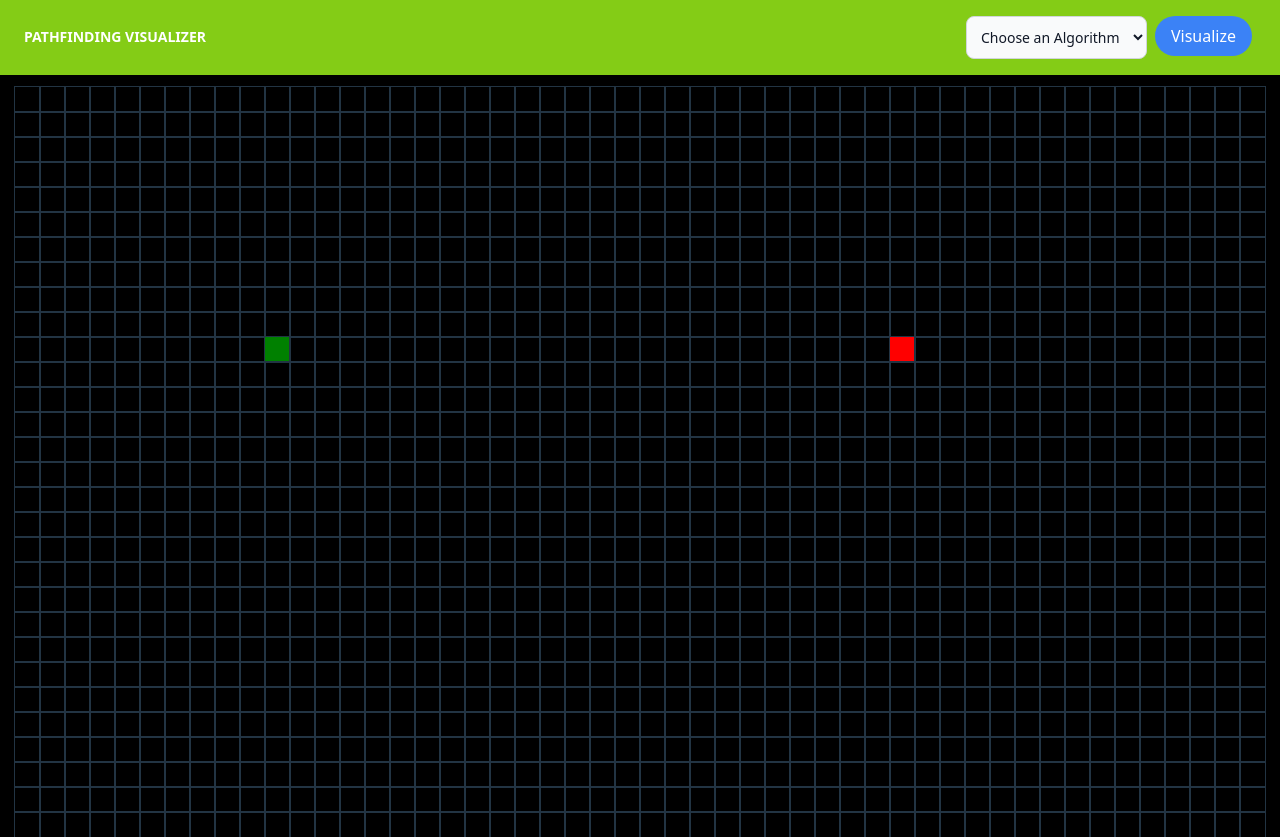
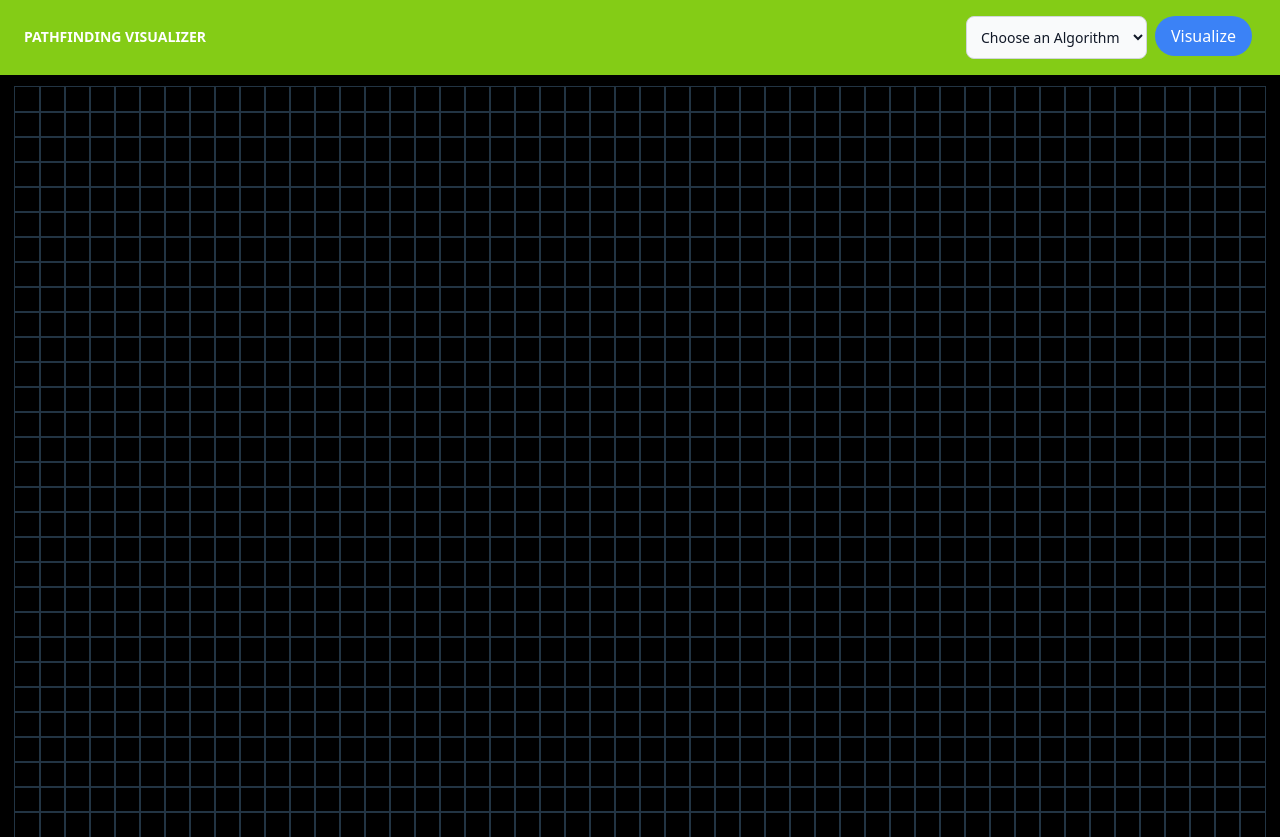
Before and after one commit to sasszz/Pathfinder-Visualizer, a React (Create React App) app: page / in a window 1280 px wide. Built offline with nearby package versions, Linux system fonts and the light colour scheme.

Commit message:
Readded Functional Component

```diff
--- a/src/App.jsx
+++ b/src/App.jsx
@@ -1,6 +1,6 @@
 import logo from './logo.svg';
 import './App.css';
-import Board from './components/Board/Board';
+import Board from './components/Board-Functional/Board';
 
 function App() {
   return (
--- a/src/components/Board/Board.jsx
+++ b/src/components/Board-Class/Board.jsx
@@ -5,7 +5,7 @@ import Header from '../Header/Header';
 
   // CHANGE START
   document.onmouseover = function(e) {
-    // console.log(e.target.id);
+  // console.log(e.target.id);
 }
 
   document.onmousedown = (e) => {
@@ -17,10 +17,11 @@ import Header from '../Header/Header';
         e.target.className = "node node-start"
         let id = e.target.id
         let coordinates = id.split("-");
-        let r = parseInt(coordinates[0]);
-        let c = parseInt(coordinates[1]);
-        console.log(r, c)
-        return r, c;
+        let sr = parseInt(coordinates[0]);
+        let sc = parseInt(coordinates[1]);
+        console.log(sr, sc)
+        // set state for sr/sc
+        return sr, sc;
       }
     }
     if (e.target.className === "node node-finish") {
@@ -30,10 +31,12 @@ import Header from '../Header/Header';
         e.target.className = "node node-finish"
         let id = e.target.id
         let coordinates = id.split("-");
-        let r = parseInt(coordinates[0]);
-        let c = parseInt(coordinates[1]);
-        console.log(r, c)
-        return r, c;
+        let fr = parseInt(coordinates[0]);
+        let fc = parseInt(coordinates[1]);
+        console.log(fr, fc)
+        // set state for fr/fc
+        // get initial grid - after?
+        return fr, fc;
       }
     }
   }
@@ -48,7 +51,7 @@ export default class Board extends Component {
   constructor() {
     super();
     this.state = {
-      grid: [],
+      grid: []
     };
   }
 
@@ -65,7 +68,6 @@ export default class Board extends Component {
         <Header></Header>
         <div className="grid justify-items-center">
           {grid.map((row, rowIdx) => {
-            // {console.log(row)}
             return (
               <div key={rowIdx} className="inline-flex">
                 {row.map((node, nodeIdx) => {
@@ -90,7 +92,6 @@ export default class Board extends Component {
   }
 }
 
-
 const getInitialGrid = () => {
   const grid1 = [];
   for (let row = 0; row < 30; row++) {
@@ -100,7 +101,6 @@ const getInitialGrid = () => {
     }
     grid1.push(currentRow);
   }
-  // console.log(grid1)
   return grid1;
 }
 
--- /dev/null
+++ b/src/components/Board-Functional/Board.css
@@ -0,0 +1,9 @@
+.grid {
+  margin: 0 auto;
+
+}
+
+.row {
+  margin: 0 auto;
+
+}
--- /dev/null
+++ b/src/components/Board-Functional/Board.jsx
@@ -0,0 +1,63 @@
+import React, {useEffect, useState} from 'react'
+import Node from '../Node/Node';
+import Header from '../Header/Header';
+
+const Board = () => {
+  const [grid, setGrid] = useState([]);
+
+  useEffect(() => {
+    setGrid(getInitialGrid());
+    }, []);
+
+  return (
+    <>
+    <Header></Header>
+    <div className="grid justify-items-center">
+      {grid.map((row, rowIdx) => {
+        // {console.log(row)}
+        return (
+          <div key={rowIdx} className="inline-flex">
+            {row.map((node, nodeIdx) => {
+              const {row, col} = node;
+              console.log(col)
+              return (
+                <Node
+                key={nodeIdx}
+                col={col}
+                row={row}
+                ></Node>
+                );
+              })}
+            </div>
+          );
+        })}
+      </div>
+      </>
+  );
+}
+
+
+const getInitialGrid = () => {
+  const grid1 = [];
+  for (let row = 0; row < 30; row++) {
+    const currentRow = [];
+    for (let col = 0; col < 50; col++) {
+      currentRow.push(createNode(col, row));
+    }
+    grid1.push(currentRow);
+  }
+  console.log(grid1)
+  return grid1;
+}
+
+const createNode = (col, row) => {
+  return {
+    col,
+    row,
+    previousNode: null,
+  };
+};
+
+
+
+export default Board
```
Also changed, not shown: src/components/Board-Class/Board.css (renamed from src/components/Board/Board.css).
